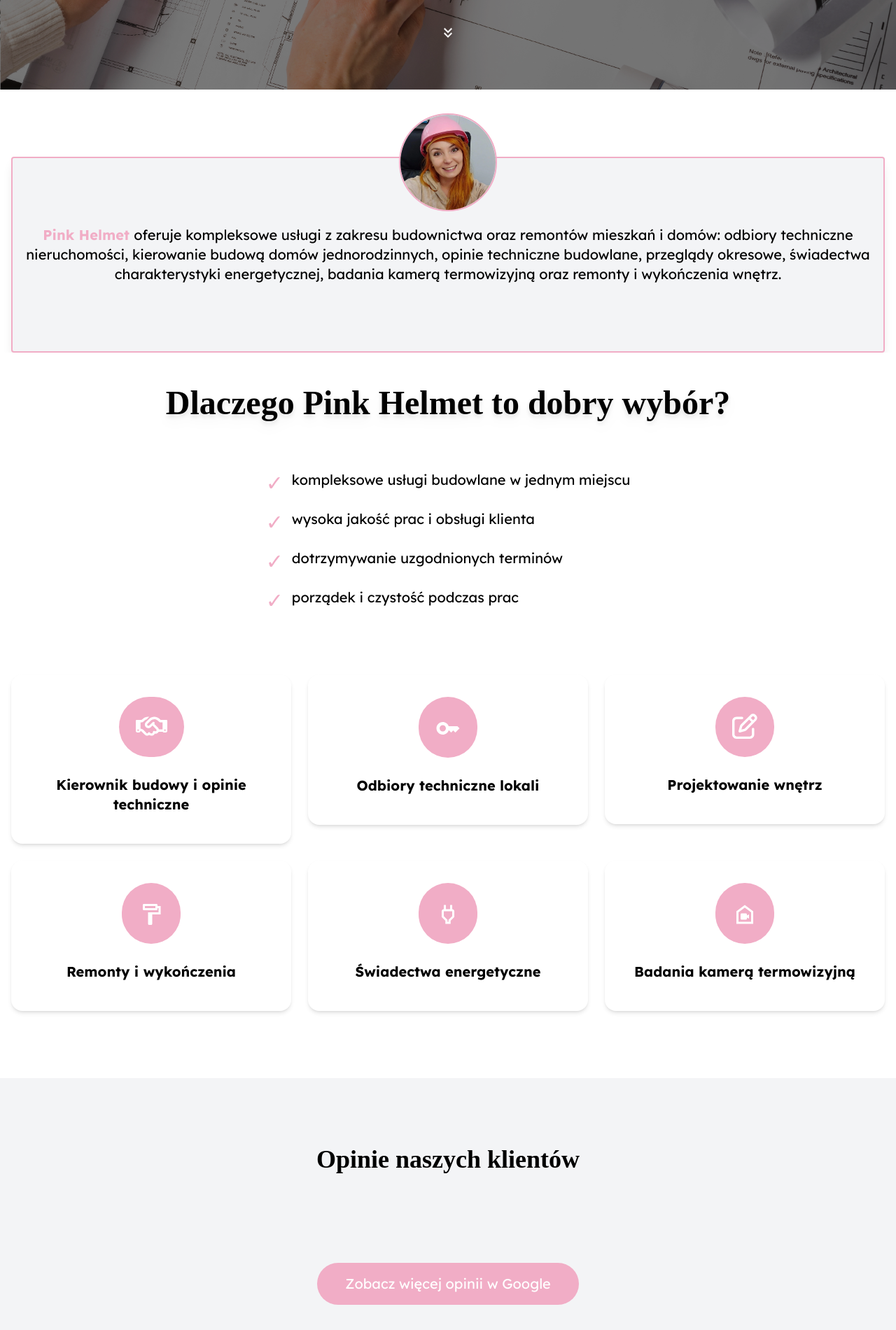
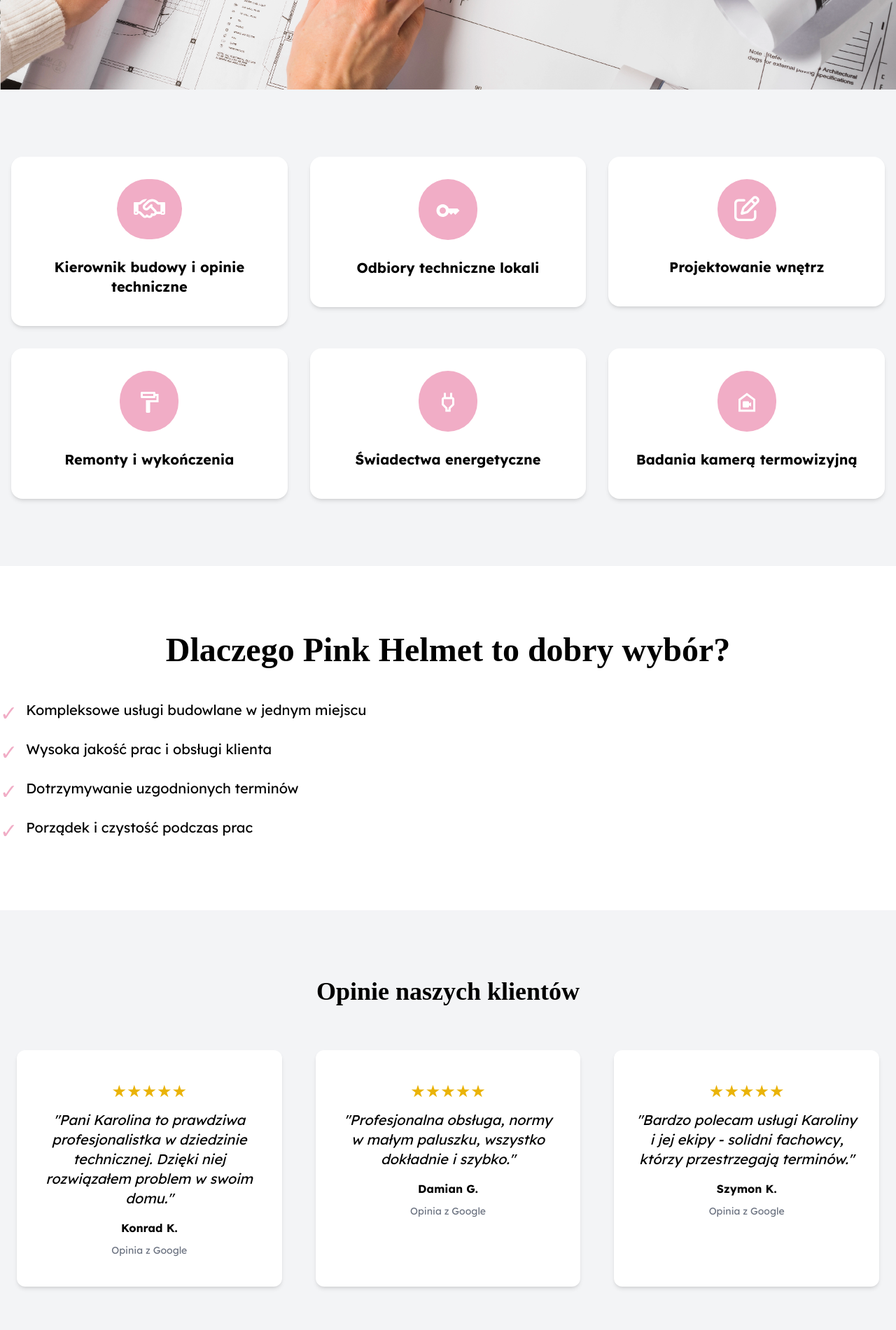
Before and after one commit to PinkHelmet/pink, a Next.js app: page / in a window 1280 px wide. Shown: the part 720-2621 px from the top of the page at 70% size. Built offline with nearby package versions, Linux system fonts and the light colour scheme; a web font is replaced by a local one.

Commit message:
Update index.js

```diff
--- a/pages/index.js
+++ b/pages/index.js
@@ -1,13 +1,11 @@
 import { useRef } from "react";
-import { motion, useScroll, useInView } from "framer-motion";
+import { motion, useInView } from "framer-motion";
 
 import siteMetadata from "../data/siteMetadata";
 import Link from "next/link";
-import Image from "next/image";
 
 import {
   CameraIndoorOutlined,
-  KeyboardDoubleArrowDown,
   Key,
   FormatPaintOutlined,
   PowerOutlined,
@@ -15,92 +13,77 @@ import {
 
 import HeadSeo from "../components/Head";
 import { FontAwesomeIcon } from "@fortawesome/react-fontawesome";
-
-import face from "../public/face.webp";
-
-import {
-  faHandshake,
-  faPenToSquare,
-} from "@fortawesome/free-regular-svg-icons";
+import { faHandshake, faPenToSquare } from "@fortawesome/free-regular-svg-icons";
 
 export default function Home() {
-  const ref = useRef(null);
   const refSecond = useRef(null);
   const refThird = useRef(null);
 
-  const isInView = useInView(ref, { once: true });
   const isInViewSecond = useInView(refSecond, { once: true });
   const isInViewThird = useInView(refThird, { once: true });
 
   const { titleHome } = siteMetadata;
 
-  let { scrollYProgress } = useScroll({
-    target: ref,
-    offset: ["0 0.5", "end end"],
-  });
-
-  let y;
-  let opacity;
-
   return (
     <>
       <HeadSeo
         title={titleHome}
-        description="Kompleksowe usługi budowlane: odbiory techniczne mieszkań, kierownik budowy, świadectwa energetyczne, badania kamerą termowizyjną, remonty i wykończenia wnętrz."
+        description="Kompleksowe usługi budowlane: odbiory techniczne mieszkań, kierownik budowy, świadectwa energetyczne, badania kamerą termowizyjną, remonty i wykończenia."
       />
 
-      <motion.div
-        initial={{ y: 25, opacity: 0 }}
-        animate={{ y: 0, opacity: 1 }}
-        transition={{ duration: 0.75, delay: 0.2 }}
-        className="bg-fixed bg-blend-overlay bg-no-repeat bg-mobile_hero_bg md:bg-hero_bg bg-cover bg-center h-[90vh] shadow-lg"
-      >
-        <div className="w-full h-full flex relative justify-center items-center backdrop-brightness-50">
-          <div className="flex flex-col h-[10vh] justify-between items-center">
-            <h1 className="text-center text-white font-extrabold text-4xl md:text-5xl my-6 drop-shadow-lg leading-snug">
+      {/* Hero */}
+      <section className="bg-fixed bg-blend-overlay bg-no-repeat bg-mobile_hero_bg md:bg-hero_bg bg-cover bg-center h-[90vh] shadow-lg flex items-center justify-center">
+        <div className="text-center text-white backdrop-brightness-50 p-6">
+          <h1 className="text-4xl md:text-5xl font-extrabold leading-snug drop-shadow-lg mb-6">
             Odbiory techniczne mieszkań i domów od deweloperów, remonty i wykończenia wnętrz - Pink Helmet Piaseczno
           </h1>
-
-            <button className="bg-blue-700 hover:bg-blue-800 text-white drop-shadow-lg font-bold py-3 px-8 duration-100 rounded-full text-lg md:text-xl">
+          <button className="bg-blue-700 hover:bg-blue-800 text-white font-bold py-3 px-8 rounded-full text-lg md:text-xl drop-shadow-lg">
             <Link href="/offer">Tutaj!</Link>
           </button>
         </div>
+      </section>
 
-          <div className="absolute text-white text-7xl md:text-8xl bottom-16 bounce">
-            <KeyboardDoubleArrowDown />
-          </div>
-        </div>
-      </motion.div>
-
-      {/* O firmie */}
-      <section className="overflow-hidden bg-white">
-        <div
-          ref={ref}
+      {/* Usługi */}
+      <section
+        ref={refThird}
         style={{
-            transform: isInView ? "none" : "translateX(-200px)",
-            opacity: isInView ? 1 : 0,
+          transform: isInViewThird ? "none" : "translateY(50px)",
+          opacity: isInViewThird ? 1 : 0,
           transition: "all 0.9s cubic-bezier(0.17, 0.55, 0.55, 1) 0.5s",
         }}
-          className="container mx-auto w-full mt-24"
+        className="py-24 bg-gray-100"
       >
-          <div className="border-2 border-pink-rose rounded mx-4 bg-gray-100 relative shadow-lg">
-            <Image
-              src={face}
-              alt="Pink Helmet owner"
-              width={140}
-              height={140}
-              className="absolute -top-16 left-1/2 transform -translate-x-1/2 rounded-full border-2 border-pink-rose"
+        <div className="container mx-auto grid grid-cols-2 md:grid-cols-3 gap-8 px-4">
+          <ServiceCard
+            href="offer/kierownik-budowy-/-opinie-techniczne"
+            icon={<FontAwesomeIcon icon={faHandshake} style={{ fontSize: 36 }} />}
+            title="Kierownik budowy i opinie techniczne"
           />
-
-            <p className="my-24 mx-4 text-center leading-8 text-lg md:text-xl">
-              <span className="font-bold text-pink-rose">Pink Helmet </span>
-              oferuje kompleksowe usługi z zakresu budownictwa oraz remontów
-              mieszkań i domów: odbiory techniczne nieruchomości, kierowanie
-              budową domów jednorodzinnych, opinie techniczne budowlane,
-              przeglądy okresowe, świadectwa charakterystyki energetycznej,
-              badania kamerą termowizyjną oraz remonty i wykończenia wnętrz.
-            </p>
-          </div>
+          <ServiceCard
+            href="offer/odbiory-techniczne-lokali"
+            icon={<Key style={{ fontSize: 36 }} />}
+            title="Odbiory techniczne lokali"
+          />
+          <ServiceCard
+            href="offer/projektowanie-wnetrz"
+            icon={<FontAwesomeIcon icon={faPenToSquare} style={{ fontSize: 36 }} />}
+            title="Projektowanie wnętrz"
+          />
+          <ServiceCard
+            href="offer/remonty-i-wykonczenia"
+            icon={<FormatPaintOutlined style={{ fontSize: 36 }} />}
+            title="Remonty i wykończenia"
+          />
+          <ServiceCard
+            href="offer/swiadectwa-charakterystyki-energetycznej"
+            icon={<PowerOutlined style={{ fontSize: 36 }} />}
+            title="Świadectwa energetyczne"
+          />
+          <ServiceCard
+            href="offer/badania-kamera-termowizyjna"
+            icon={<CameraIndoorOutlined style={{ fontSize: 36 }} />}
+            title="Badania kamerą termowizyjną"
+          />
         </div>
       </section>
 
@@ -108,97 +91,53 @@ export default function Home() {
       <section
         ref={refSecond}
         style={{
-          transform: isInViewSecond ? "none" : "translateX(-200px)",
+          transform: isInViewSecond ? "none" : "translateY(50px)",
           opacity: isInViewSecond ? 1 : 0,
           transition: "all 0.9s cubic-bezier(0.17, 0.55, 0.55, 1) 0.5s",
         }}
-        className="overflow-hidden"
+        className="py-24 bg-white"
       >
-        <motion.div className="container mx-auto flex flex-col items-center w-full py-12">
-
-          <motion.h1 className="text-4xl md:text-5xl text-center font-bold drop-shadow-lg mb-8">
-            Dlaczego Pink Helmet to dobry wybór?
-          </motion.h1>
-
-          <motion.ul className="font-normal text-lg md:text-xl p-10 space-y-5">
-            <li className="flex items-start">
-              <span className="text-pink-rose mr-3 text-3xl">✓</span>
-              kompleksowe usługi budowlane w jednym miejscu
-            </li>
-            <li className="flex items-start">
-              <span className="text-pink-rose mr-3 text-3xl">✓</span>
-              wysoka jakość prac i obsługi klienta
-            </li>
-            <li className="flex items-start">
-              <span className="text-pink-rose mr-3 text-3xl">✓</span>
-              dotrzymywanie uzgodnionych terminów
-            </li>
-            <li className="flex items-start">
-              <span className="text-pink-rose mr-3 text-3xl">✓</span>
-              porządek i czystość podczas prac
-            </li>
-          </motion.ul>
-
-          {/* Usługi */}
-          <motion.div
-            ref={refThird}
-            style={{
-              transform: isInViewThird ? "none" : "translateX(-200px)",
-              opacity: isInViewThird ? 1 : 0,
-              transition: "all 0.9s cubic-bezier(0.17, 0.55, 0.55, 1) 0.5s",
-            }}
-            className="grid grid-cols-2 md:grid-cols-3 gap-6 my-12 w-full px-4"
-          >
-            <ServiceCard
-              href="offer/kierownik-budowy-/-opinie-techniczne"
-              icon={<FontAwesomeIcon icon={faHandshake} style={{ fontSize: 36 }} />}
-              title="Kierownik budowy i opinie techniczne"
-            />
-
-            <ServiceCard
-              href="offer/odbiory-techniczne-lokali"
-              icon={<Key style={{ fontSize: 36 }} />}
-              title="Odbiory techniczne lokali"
-            />
-
-            <ServiceCard
-              href="offer/projektowanie-wnetrz"
-              icon={<FontAwesomeIcon icon={faPenToSquare} style={{ fontSize: 36 }} />}
-              title="Projektowanie wnętrz"
-            />
-
-            <ServiceCard
-              href="offer/remonty-i-wykonczenia"
-              icon={<FormatPaintOutlined style={{ fontSize: 36 }} />}
-              title="Remonty i wykończenia"
-            />
-
-            <ServiceCard
-              href="offer/swiadectwa-charakterystyki-energetycznej"
-              icon={<PowerOutlined style={{ fontSize: 36 }} />}
-              title="Świadectwa energetyczne"
-            />
-
-            <ServiceCard
-              href="offer/badania-kamera-termowizyjna"
-              icon={<CameraIndoorOutlined style={{ fontSize: 36 }} />}
-              title="Badania kamerą termowizyjną"
-            />
-          </motion.div>
-        </motion.div>
+        <div className="container mx-auto text-center">
+          <h2 className="text-4xl md:text-5xl font-bold mb-12">Dlaczego Pink Helmet to dobry wybór?</h2>
+          <ul className="text-lg md:text-xl space-y-5">
+            <li className="flex items-start"><span className="text-pink-rose mr-3 text-3xl">✓</span>Kompleksowe usługi budowlane w jednym miejscu</li>
+            <li className="flex items-start"><span className="text-pink-rose mr-3 text-3xl">✓</span>Wysoka jakość prac i obsługi klienta</li>
+            <li className="flex items-start"><span className="text-pink-rose mr-3 text-3xl">✓</span>Dotrzymywanie uzgodnionych terminów</li>
+            <li className="flex items-start"><span className="text-pink-rose mr-3 text-3xl">✓</span>Porządek i czystość podczas prac</li>
+          </ul>
+        </div>
       </section>
 
       {/* Opinie */}
       <section className="bg-gray-100 py-24">
         <div className="container mx-auto text-center">
-          <h2 className="text-3xl md:text-4xl font-bold mb-16">
-            Opinie naszych klientów
-          </h2>
-
+          <h2 className="text-3xl md:text-4xl font-bold mb-16">Opinie naszych klientów</h2>
           <div className="grid md:grid-cols-3 gap-12 px-6">
-            {/* Tutaj wklejasz swoje opinie */}
+            <div className="bg-white p-8 rounded-xl shadow-md">
+              <p className="text-yellow-500 text-2xl mb-3">★★★★★</p>
+              <p className="italic text-lg md:text-xl">
+                "Pani Karolina to prawdziwa profesjonalistka w dziedzinie technicznej. Dzięki niej rozwiązałem problem w swoim domu."
+              </p>
+              <p className="mt-4 font-semibold">Konrad K.</p>
+              <p className="text-sm text-gray-500">Opinia z Google</p>
             </div>
-
+            <div className="bg-white p-8 rounded-xl shadow-md">
+              <p className="text-yellow-500 text-2xl mb-3">★★★★★</p>
+              <p className="italic text-lg md:text-xl">
+                "Profesjonalna obsługa, normy w małym paluszku, wszystko dokładnie i szybko."
+              </p>
+              <p className="mt-4 font-semibold">Damian G.</p>
+              <p className="text-sm text-gray-500">Opinia z Google</p>
+            </div>
+            <div className="bg-white p-8 rounded-xl shadow-md">
+              <p className="text-yellow-500 text-2xl mb-3">★★★★★</p>
+              <p className="italic text-lg md:text-xl">
+                "Bardzo polecam usługi Karoliny i jej ekipy - solidni fachowcy, którzy przestrzegają terminów."
+              </p>
+              <p className="mt-4 font-semibold">Szymon K.</p>
+              <p className="text-sm text-gray-500">Opinia z Google</p>
+            </div>
+          </div>
           <a
             href="https://g.page/r/"
             target="_blank"
@@ -212,12 +151,24 @@ export default function Home() {
       {/* FAQ */}
       <section className="py-24 bg-white">
         <div className="container mx-auto max-w-4xl px-6">
-          <h2 className="text-3xl md:text-4xl font-bold text-center mb-16">
-            Najczęściej zadawane pytania
-          </h2>
-
+          <h2 className="text-3xl md:text-4xl font-bold text-center mb-16">Najczęściej zadawane pytania</h2>
           <div className="space-y-10 text-lg md:text-xl">
-            {/* Pytania FAQ */}
+            <div>
+              <h3 className="font-semibold text-lg md:text-xl">Ile kosztuje odbiór techniczny mieszkania?</h3>
+              <p className="text-gray-600 mt-2">Cena zależy od wielkości lokalu, zakresu kontroli i lokalizacji.</p>
+            </div>
+            <div>
+              <h3 className="font-semibold text-lg md:text-xl">Czy warto zrobić odbiór mieszkania z inżynierem?</h3>
+              <p className="text-gray-600 mt-2">Doświadczony inżynier wykryje wady i usterki, które trudno zauważyć samodzielnie.</p>
+            </div>
+            <div>
+              <h3 className="font-semibold text-lg md:text-xl">Czy wykonujecie wykończenia wnętrz?</h3>
+              <p className="text-gray-600 mt-2">Tak, wykonujemy pełne wykończenia pod klucz oraz remonty łazienek i kuchni.</p>
+            </div>
+            <div>
+              <h3 className="font-semibold text-lg md:text-xl">Jak długo trwa remont mieszkania?</h3>
+              <p className="text-gray-600 mt-2">Zależy od zakresu prac i wielkości mieszkania. Standardowe wykończenie dwupokojowego mieszkania trwa ok. 4 tygodnie.</p>
+            </div>
           </div>
         </div>
       </section>
@@ -230,9 +181,7 @@ function ServiceCard({ href, icon, title }) {
     <motion.div whileHover={{ scale: 1.05 }}>
       <Link href={href}>
         <div className="flex flex-col items-center text-center p-8 bg-white rounded-2xl shadow-md hover:shadow-xl transition duration-300 cursor-pointer">
-          <div className="bg-pink-rose text-white p-6 rounded-full mb-4 text-3xl">
-            {icon}
-          </div>
+          <div className="bg-pink-rose text-white p-6 rounded-full mb-4 text-3xl">{icon}</div>
           <p className="font-semibold text-lg md:text-xl">{title}</p>
         </div>
       </Link>
```
Lines whose indentation alone changed are shown as unchanged.
